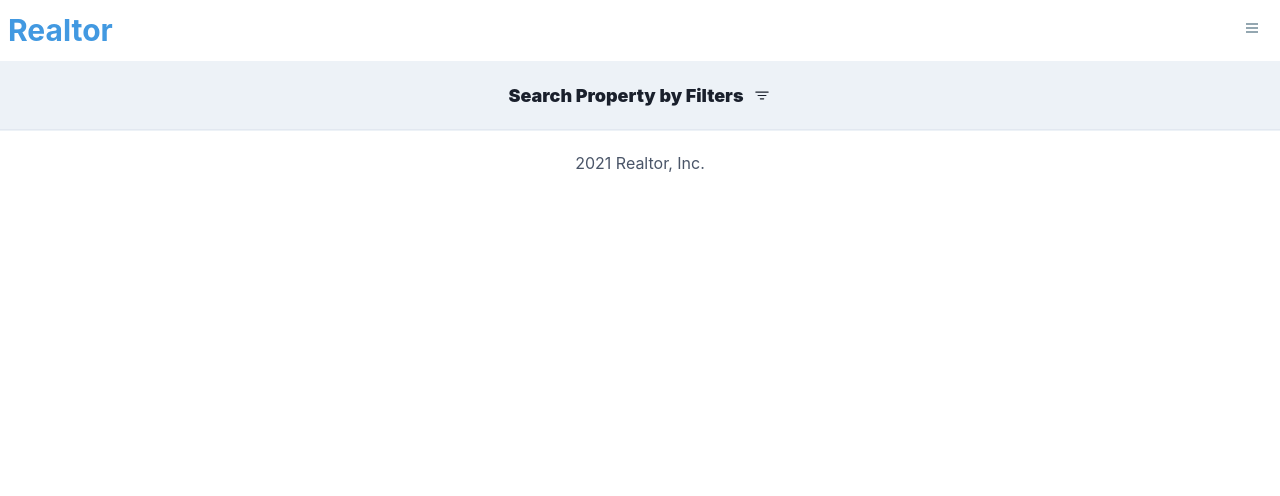
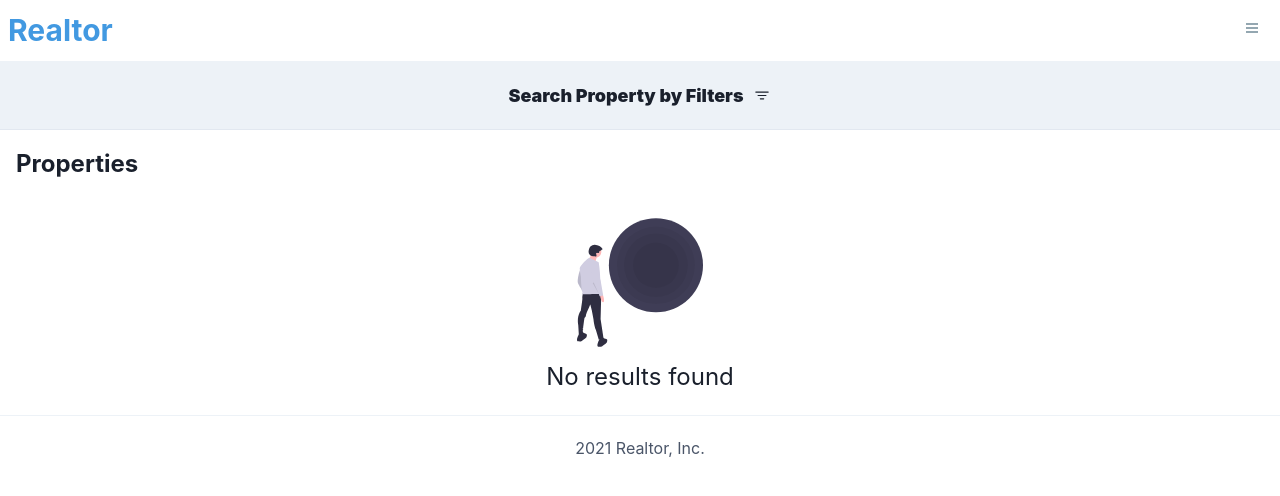
Before and after one commit to brichards30/real-estate, a Next.js app: page /search in a window 1280 px wide. Shown: the top 496 px of the page. Built offline with nearby package versions, Linux system fonts and the light colour scheme.

Commit message:
added no results image to search page

```diff
--- a/pages/search.js
+++ b/pages/search.js
@@ -1,13 +1,15 @@
 import {useState} from 'react';
-import {useRouter} from 'react';
+import {useRouter} from "next/router";
 import Image from 'next/image';
 import {Flex, Box, Text, Icon} from '@chakra-ui/react';
 import {BsFilter} from 'react-icons/bs';
 import SearchFilters from "../components/SearchFilters";
+import Property from "../components/Property";
+import noresult from '../assets/images/noresult.svg';
 
 const Search = () => {
     const [searchFilters, setSearchFilters] = useState(false);
-    const router = useRouter;
+    const router = useRouter();
 
     return (
         <Box>
@@ -26,7 +28,19 @@ const Search = () => {
                 <Text>Search Property by Filters</Text>
                 <Icon paddingLeft="2" w="7" as={BsFilter}/>
             </Flex>
-            {searchFilters && <SearchFilters/>}
+            {searchFilters && <SearchFilters />}
+            <Text fontSize="2xl" p="4" fontWeight="bold">
+                Properties {router.query.purpose}
+            </Text>
+            <Flex flexWrap="wrap">
+                {[].map((property) => <Property property={property} key={property.id}/>)}
+            </Flex>
+            {[].length === 0 && (
+                <Flex justifyContent="center" alignItems="center" flexDirection="column" marginTop="5" marginBottom="5">
+                    <Image alt="no result" src={noresult}/>
+                    <Text fontSize="2xl" marginTop="3">No results found</Text>
+                </Flex>
+            )}
         </Box>
     )
 };
```
Also changed, not shown: assets/images/noresult.svg (added).
